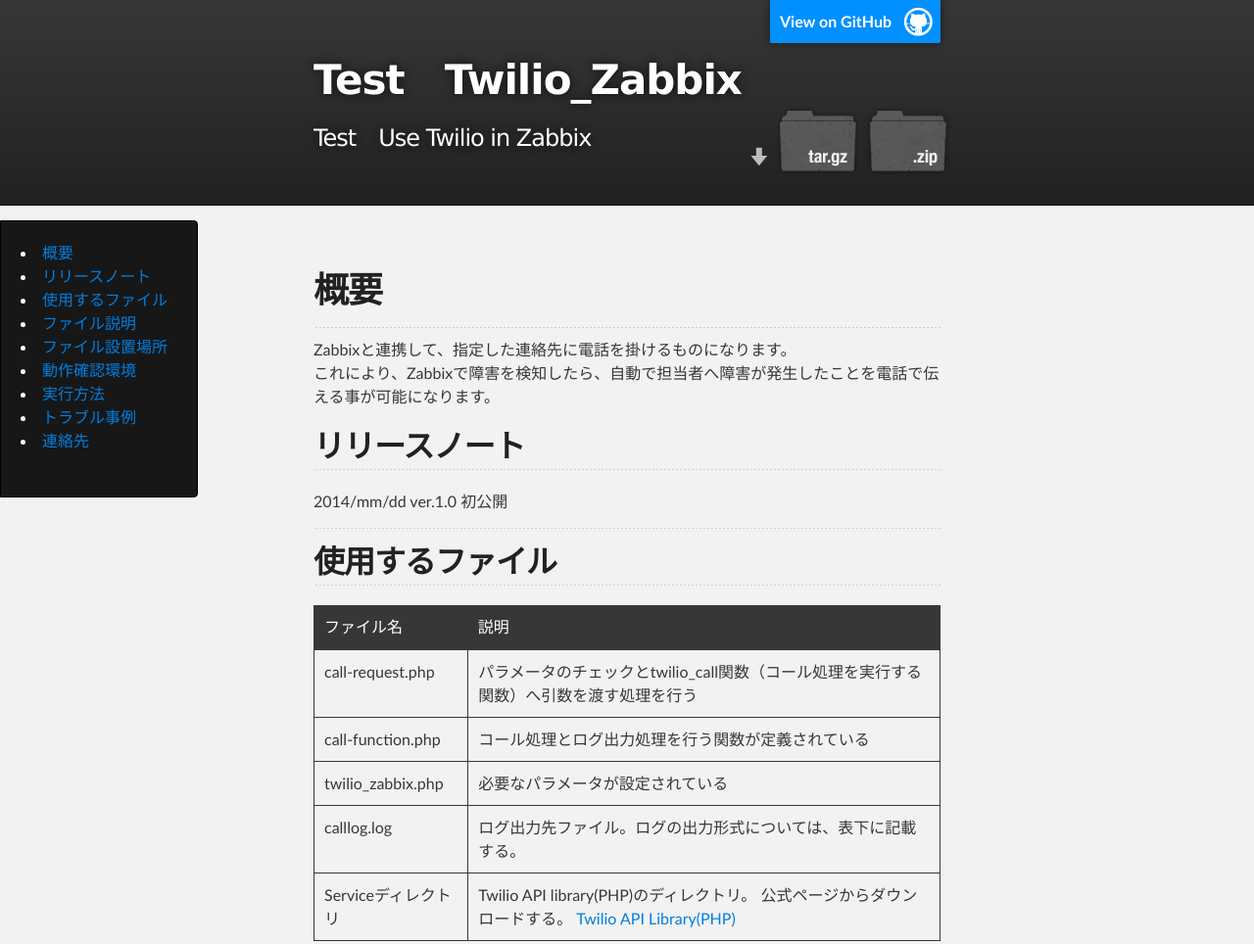
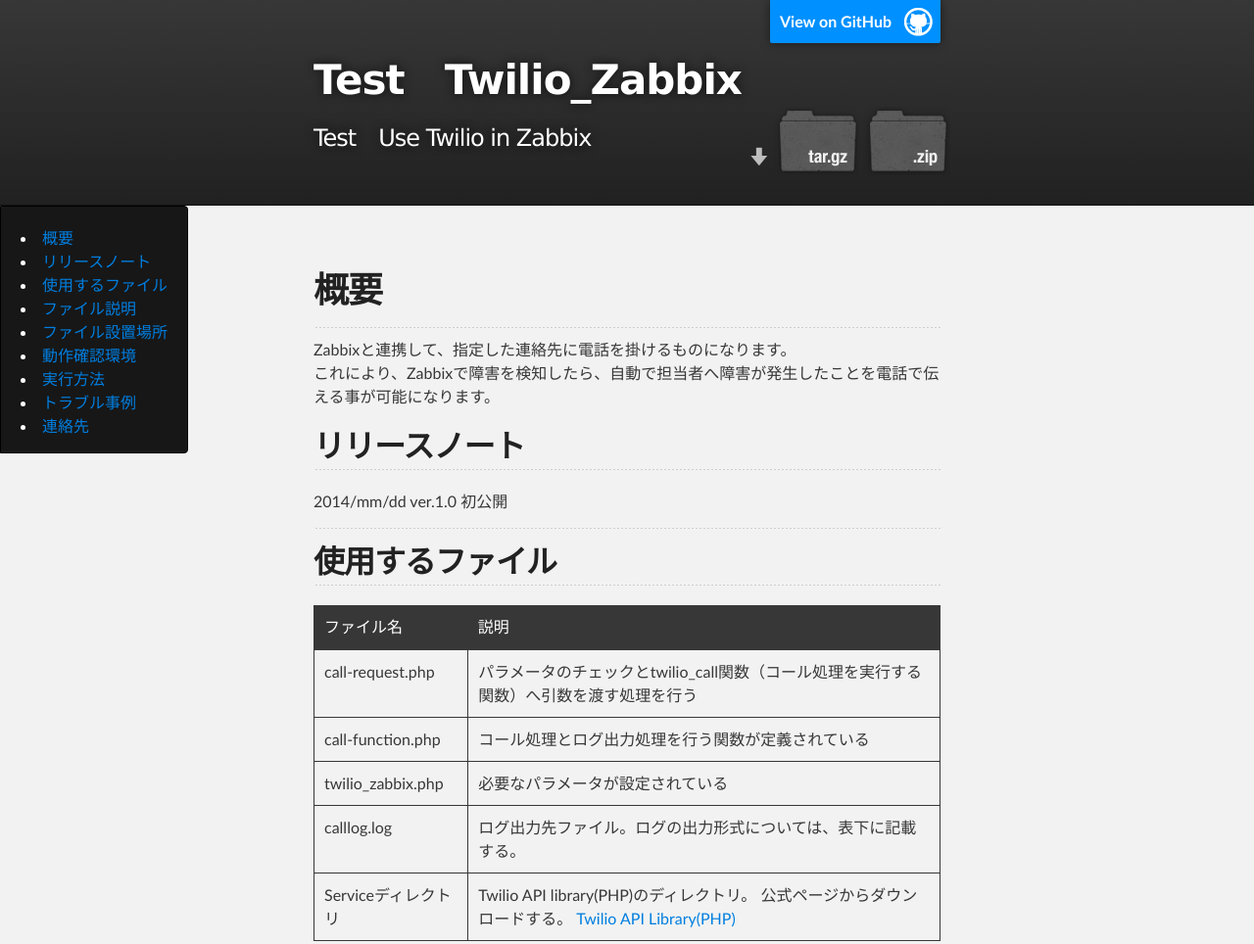
Before and after one commit to d-watanabe/test, a plain HTML site: page index.html in a window 1280 px wide. Shown: the top 964 px of the page at 98% size. Drawn offline with Linux system fonts and the light colour scheme.

Commit message:
Update stylesheet.css

```diff
--- a/stylesheets/stylesheet.css
+++ b/stylesheets/stylesheet.css
@@ -274,8 +274,8 @@ Full-Width Styles
   -moz-border-radius-bottomright: 4px;
   border-top-right-radius: 4px;
   border-bottom-right-radius: 4px;
-  padding: 20px 30px 30px 0;
-  margin: 15px 30px 0 0;
+  padding: 20px 20px 0 0;
+/* margin: 15px 30px 0 0; */
   -webkit-font-smoothing: antialiased;
 
 }
```
